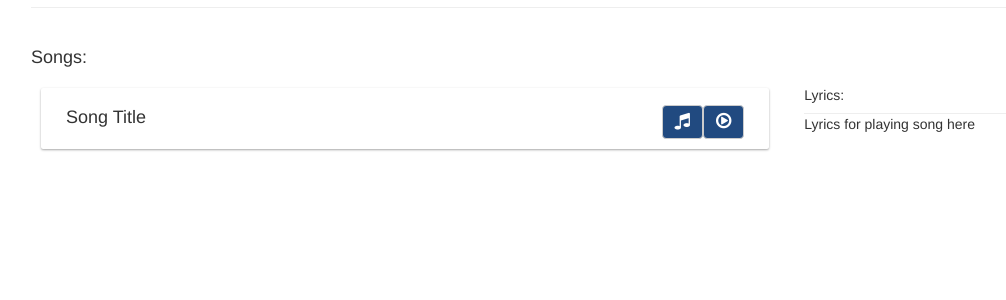
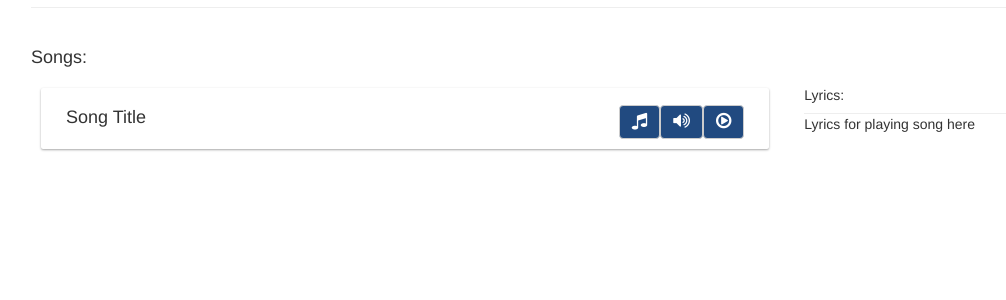
Before and after one commit to quyle13/ITProject, a Django app: page /playlist/1/ in a window 1280 px wide. Shown: the part 173-473 px from the top of the page, without its empty margins (44-1050 px from the left). Run offline with Django 3.2, Linux system fonts and the light colour scheme; some libraries are stand-ins or nearby versions.

Commit message:
I put a mute button beside the play/pause button

```diff
--- a/static/js/player.js
+++ b/static/js/player.js
@@ -36,8 +36,11 @@ var updateData = function()
 		song.src = Cookies.get('song_src');
 	}
 
-	if(typeof Cookies.get('volume') !== 'undefined' && volume !== volumeState.MUTED) {
+	if(typeof Cookies.get('volume') !== 'undefined' && volume != volumeState.MUTE) {
 		song.volume = Cookies.get('volume');
+	}
+	else if(volume == volumeState.MUTE) {
+		song.volume = 0;
 	}
 
 	if( typeof Cookies.get('song_time') !== 'undefined') {
@@ -61,6 +64,22 @@ var updateData = function()
 	else if(typeof player !== 'undefined') {
 		player.innerHTML = '<i class="fa fa-play-circle-o" title="Play song"></i>';
 		$('#header-player').html('<i class="fa fa-play-circle-o" title="Play song"></i>');
+	}
+
+	// Get the current element that indicates if the song is muted
+	var muteList = document.querySelectorAll("#mute");
+	for (i = 0; i < muteList.length; i++) {
+		if(muteList[i].src = song.src) {
+			var mute = muteList[i];
+		}
+	}
+
+	// Change the button to indicate correctly if the song is muted/unmuted
+	if(volume == volumeState.MUTE && typeof mute !== 'undefined') {
+		mute.innerHTML = '<i class="fa fa-volume-off" title="Mute"></i>';
+	}
+	else if(typeof mute !== 'undefined') {
+		mute.innerHTML = '<i class="fa fa-volume-up" title="Unmute"></i>';
 	}
 };
 
@@ -120,6 +139,7 @@ $(document).ready(function() {
 			song.pause();
 			state = songState.PAUSE;
 			Cookies.set('song_state', state, {expires: 1 });
+
 			$(this).html('<i class="fa fa-play-circle-o" title="Play song"></i>');
 			$('#header-player').html('<i class="fa fa-play-circle-o" title="Play song"></i>');
 		}
@@ -127,6 +147,7 @@ $(document).ready(function() {
 			song.play();
 			state = songState.PLAY;
 			Cookies.set('song_state', state, {expires: 1 });
+
 			$(this).html('<i class="fa fa-pause-circle" title="Pause song"></i>');
 			$('#header-player').html('<i class="fa fa-pause-circle" title="Pause song"></i>');
 		}
@@ -141,22 +162,24 @@ $(document).ready(function() {
 	// 	Cookies.set('song_state', state, {expires: 1 });
 	// });
 
-	//  $('#mute').click( function(ev) {
-	// 	ev.preventDefault();
-	//
-	// 	// Mute/Unmute the song and modify the state
-	// 	if(volume == volumeState.MUTED) {
-	// 		song.volume = Cookies.get('volume');
-	// 		volume = volumeState.LOUD;
-	// 		Cookies.set('volume_state', volume, {expires: 1 });
-	// 	}
-	// 	else {
-	// 		Cookies.set('volume', song.volume, {expires: 1 });
-	// 		song.volume = 0;
-	// 		volume = volumeState.MUTED;
-	// 		Cookies.set('volume_state', volume, {expires: 1 });
-	// 	}
-	// });
+	 $('#mute').click( function(ev) {
+		ev.preventDefault();
+
+		// Mute/Unmute the song and modify the state
+		if(volume == volumeState.MUTE) {
+			song.volume = Cookies.get('volume');
+			volume = volumeState.LOUD;
+			Cookies.set('volume_state', volume, {expires: 1 });
+			$(this).html('<i class="fa fa-volume-up" title="Unmute"></i>');
+		}
+		else {
+			Cookies.set('volume', song.volume, {expires: 1 });
+			song.volume = 0;
+			volume = volumeState.MUTE;
+			Cookies.set('volume_state', volume, {expires: 1 });
+			$(this).html('<i class="fa fa-volume-off" title="Mute"></i>');
+		}
+	});
 
 	// $("#timeBar").bind("change", function() {
 	// 	song.currentTime = $(this).val();
@@ -169,13 +192,18 @@ $(document).ready(function() {
 	// Called when the song's time has changed
 	song.addEventListener('timeupdate', function () {
 		Cookies.set('song_time', song.currentTime, {expires: 1 });
-		$('#timeBar').attr('max',song.duration);
-		$("#timeBar").attr('value', parseInt(song.currentTime, 10));
+		// $('#timeBar').attr('max',song.duration);
+		// $("#timeBar").attr('value', parseInt(song.currentTime, 10));
 	});
 
 	// Called when the song has ended
 	song.addEventListener('ended', function() {
-		this.stop();
+		$('#header-player').html('<i class="fa fa-play-circle-o" title="Play song"></i>');
+		player.innerHTML = '<i class="fa fa-play-circle-o" title="Play song"></i>';
+
+		state = songState.STOP;
+		Cookies.set('song_state', state, {expires: 1 });
+
 		// TODO: Get and Play next song and change player object
 	}, false);
 
--- a/templates/musicapp/base.html
+++ b/templates/musicapp/base.html
@@ -32,10 +32,6 @@
                 <span class="icon-bar"></span>
             </button>
         </div>
-
-        <!-- <button class="btn btn-default control" id="header-player" type="button" src="https://e-cdns-preview-1.dzcdn.net/stream/17cb0814dd83646cd91d7fe53392f333-10.mp3">
-            <i class="fa fa-play-circle-o" title="Play song"></i>
-        </button> -->
 
         <div class="collapse navbar-collapse" id="navcol-1">
             <ul class="nav navbar-nav navbar-right">
--- a/templates/musicapp/components/play_song.html
+++ b/templates/musicapp/components/play_song.html
@@ -10,6 +10,13 @@
                 - <i class="fa fa-play-circle-o" title="Play song"></i>
                 - <i class="fa fa-pause-circle" title="Pause song"></i> -->
         </button>
+        <button class="btn btn-default control" id="mute" type="button" src="https://e-cdns-preview-1.dzcdn.net/stream/17cb0814dd83646cd91d7fe53392f333-10.mp3">
+            <i class="fa fa-volume-up" title="Unmute"></i>
+
+            <!-- The type of the button is changed by the script player.js:
+                - <i class="fa fa-volume-off" title="Mute"></i>
+                - <i class="fa fa-volume-up" title="Unmute"></i> -->
+        </button>
         <button class="btn btn-default control" type="button" title="Add song to playlist">
             <i class="fa fa-music"></i>
         </button>
```
